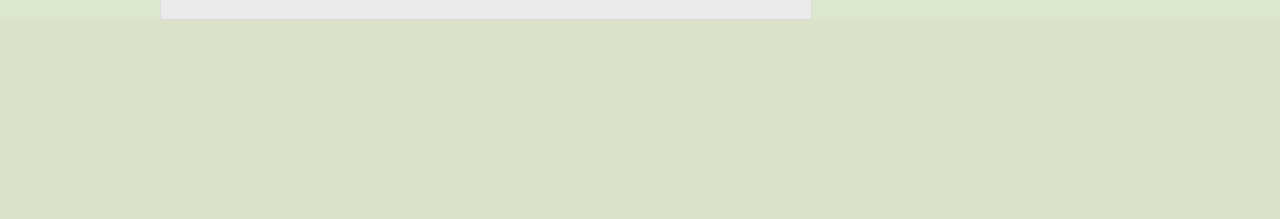
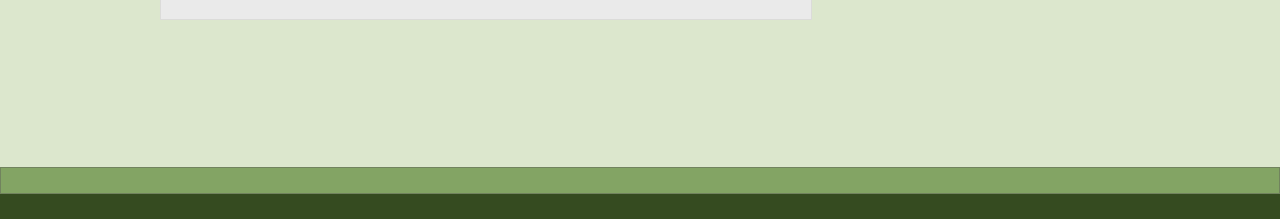
Before and after one commit to Apiria/Stelpshoeve, a PHP site: page / in a window 1280 px wide. Shown: the part 1062-1281 px from the top of the page. Before the commit the page ends 1082 px from the top, so only its background shows below. Run offline with PHP 8.4, Linux system fonts and the light colour scheme.

Commit message:
added footer bars

```diff
--- a/index.html
+++ b/index.html
@@ -56,6 +56,10 @@ and open the template in the editor.
                 </div>
             </div>
         </div>
+        <div class="footer-holder">
+            <div class="footer-top"></div>
+            <div class="footer-bottom"></div>
+        </div>
     </div>
 </body>
 </html>
--- a/style.css
+++ b/style.css
@@ -218,6 +218,7 @@ body{
 .container{
     width:960px;
     margin:0px auto 0;
+    min-height:1200px;
 }
 
 /** ========================= /
@@ -344,3 +345,18 @@ body{
              .postcode{
                  margin-bottom:20px;
              }
+
+/** ========================= /
+/* == footer == */
+/* ========================= **/
+
+.footer-top{
+    background-color:#83a464;
+    border:1px solid #71835e;
+    height:25px;
+}
+
+.footer-bottom{
+    background-color:#354b20;
+    height:25px;
+}
```
